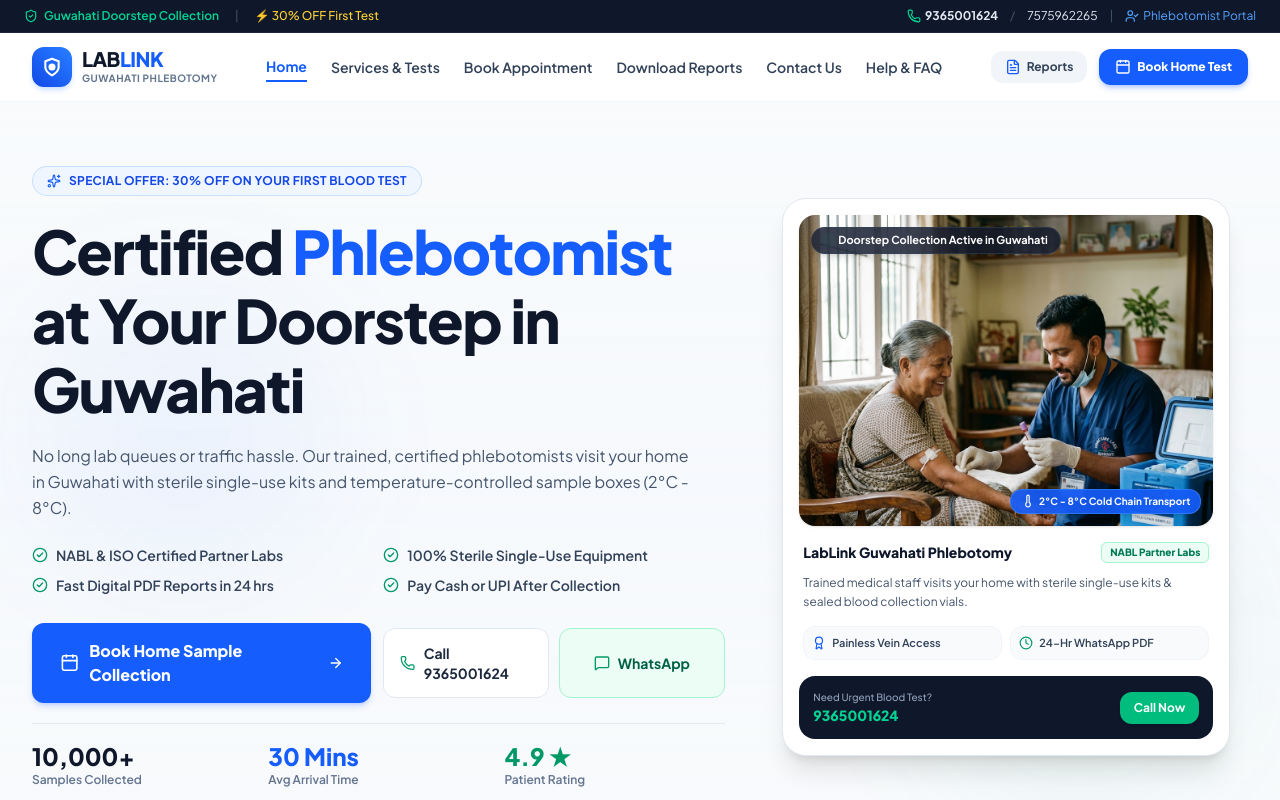
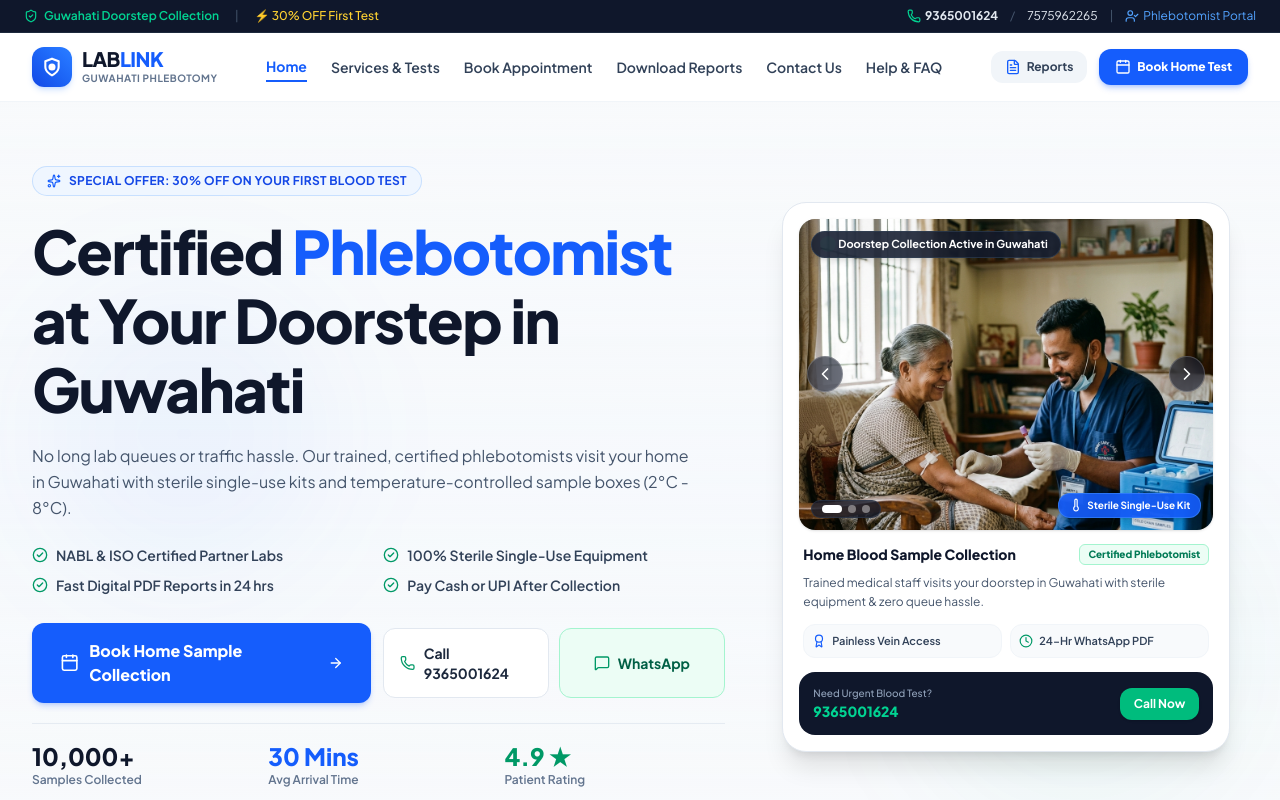
Before and after one commit to dipexplorer/lablink-guwahati, a Next.js app: page / in a window 1280 px wide. Shown: the top 800 px of the page. Built offline with nearby package versions, Linux system fonts and the light colour scheme.

Commit message:
Add 3-image interactive slider with arrow controls to Hero component and copy visual assets

```diff
--- a/src/components/Hero.tsx
+++ b/src/components/Hero.tsx
@@ -1,6 +1,6 @@
 "use client";
 
-import React from "react";
+import React, { useState } from "react";
 import {
   Calendar,
   Phone,
@@ -12,9 +12,53 @@
   Thermometer,
   ArrowRight,
   MessageSquare,
+  ChevronLeft,
+  ChevronRight,
 } from "lucide-react";
 
 export default function Hero() {
+  const [currentSlide, setCurrentSlide] = useState(0);
+
+  const slides = [
+    {
+      image: "/guwahati_phlebotomist_home_collection.png",
+      alt: "Certified LabLink Phlebotomist conducting doorstep blood sample collection at home in Guwahati",
+      liveBadge: "Doorstep Collection Active in Guwahati",
+      coldBadge: "Sterile Single-Use Kit",
+      title: "Home Blood Sample Collection",
+      tag: "Certified Phlebotomist",
+      description: "Trained medical staff visits your doorstep in Guwahati with sterile equipment & zero queue hassle.",
+    },
+    {
+      image: "/guwahati_phlebotomist_cold_chain.png",
+      alt: "Phlebotomist placing blood sample vials into 2°C - 8°C cold chain transport box",
+      liveBadge: "2°C - 8°C Cold Chain Transport",
+      coldBadge: "Insulated Thermal Box",
+      title: "Strict Cold-Chain Safety",
+      tag: "100% Specimen Integrity",
+      description: "Samples are immediately sealed and transported in temperature-controlled boxes for precise lab testing.",
+    },
+    {
+      image: "/guwahati_digital_report_family.png",
+      alt: "Assamese family viewing verified digital lab report on smartphone in Guwahati",
+      liveBadge: "24-Hour PDF Report Delivery",
+      coldBadge: "WhatsApp & Mobile Access",
+      title: "Fast Verified Digital Reports",
+      tag: "NABL Certified Labs",
+      description: "Receive your NABL-verified lab reports directly on WhatsApp and email within 24 hours.",
+    },
+  ];
+
+  const prevSlide = () => {
+    setCurrentSlide((prev) => (prev === 0 ? slides.length - 1 : prev - 1));
+  };
+
+  const nextSlide = () => {
+    setCurrentSlide((prev) => (prev === slides.length - 1 ? 0 : prev + 1));
+  };
+
+  const slide = slides[currentSlide];
+
   return (
     <section className="relative overflow-hidden bg-gradient-to-b from-slate-50 via-blue-50/20 to-slate-50 py-10 lg:py-16 border-b border-slate-200/60">
       {/* Background Decorative Blur Blobs */}
@@ -113,42 +157,73 @@
 
           </div>
 
-          {/* Right Column: High-Impact Visual Image Card for Instant Visual Understanding */}
+          {/* Right Column: Multi-Image Interactive Carousel Card */}
           <div className="lg:col-span-5 relative mt-4 lg:mt-0">
-            <div className="relative mx-auto max-w-md bg-white rounded-3xl p-3 sm:p-4 border border-slate-200 shadow-xl space-y-4">
+            <div className="relative mx-auto max-w-md bg-white rounded-3xl p-3 sm:p-4 border border-slate-200 shadow-xl space-y-3.5">
 
-              {/* Main Visual Image Showing Doorstep Sample Collection */}
-              <div className="relative rounded-2xl overflow-hidden aspect-[4/3] group shadow-sm">
+              {/* Carousel Image Display Window */}
+              <div className="relative rounded-2xl overflow-hidden aspect-[4/3] group shadow-sm bg-slate-100">
                 <img
-                  src="/guwahati_phlebotomist_home_collection.png"
-                  alt="Certified LabLink Phlebotomist conducting doorstep blood sample collection at home in Guwahati"
-                  className="w-full h-full object-cover object-top group-hover:scale-105 transition-transform duration-500"
+                  src={slide.image}
+                  alt={slide.alt}
+                  className="w-full h-full object-cover object-top transition-all duration-500"
                 />
 
                 {/* Live Badge Overlay */}
-                <div className="absolute top-3 left-3 bg-slate-900/80 backdrop-blur-md px-3 py-1 rounded-full text-white text-[11px] font-bold flex items-center gap-1.5 border border-slate-700/60 shadow-md">
+                <div className="absolute top-3 left-3 bg-slate-900/85 backdrop-blur-md px-3 py-1 rounded-full text-white text-[11px] font-bold flex items-center gap-1.5 border border-slate-700/60 shadow-md">
                   <span className="w-2 h-2 rounded-full bg-emerald-400 animate-ping inline-block" />
-                  <span>Doorstep Collection Active in Guwahati</span>
+                  <span>{slide.liveBadge}</span>
                 </div>
 
-                {/* Cold Chain Badge */}
+                {/* Cold Chain / Feature Tag */}
                 <div className="absolute bottom-3 right-3 bg-blue-600/90 backdrop-blur-md px-2.5 py-1 rounded-xl text-white text-[10px] font-bold flex items-center gap-1 shadow-md border border-blue-400/40">
                   <Thermometer className="w-3.5 h-3.5" />
-                  <span>2°C - 8°C Cold Chain Transport</span>
+                  <span>{slide.coldBadge}</span>
+                </div>
+
+                {/* Interactive Navigation Arrow Buttons (Left & Right) */}
+                <button
+                  onClick={prevSlide}
+                  aria-label="Previous Slide"
+                  className="absolute left-2 top-1/2 -translate-y-1/2 w-9 h-9 rounded-full bg-slate-900/60 hover:bg-slate-900/90 text-white backdrop-blur-md flex items-center justify-center border border-white/20 transition-all hover:scale-110 active:scale-95 shadow-lg"
+                >
+                  <ChevronLeft className="w-5 h-5" />
+                </button>
+
+                <button
+                  onClick={nextSlide}
+                  aria-label="Next Slide"
+                  className="absolute right-2 top-1/2 -translate-y-1/2 w-9 h-9 rounded-full bg-slate-900/60 hover:bg-slate-900/90 text-white backdrop-blur-md flex items-center justify-center border border-white/20 transition-all hover:scale-110 active:scale-95 shadow-lg"
+                >
+                  <ChevronRight className="w-5 h-5" />
+                </button>
+
+                {/* Interactive Slide Indicator Dots */}
+                <div className="absolute bottom-3 left-3 flex items-center gap-1.5 bg-slate-900/70 backdrop-blur-md px-2.5 py-1 rounded-full border border-slate-700/50">
+                  {slides.map((_, idx) => (
+                    <button
+                      key={idx}
+                      onClick={() => setCurrentSlide(idx)}
+                      aria-label={`Go to slide ${idx + 1}`}
+                      className={`h-2 rounded-full transition-all duration-300 ${
+                        currentSlide === idx ? "w-5 bg-white" : "w-2 bg-white/40 hover:bg-white/70"
+                      }`}
+                    />
+                  ))}
                 </div>
               </div>
 
-              {/* Instant Visual Caption & Trust Features */}
-              <div className="px-1 space-y-2.5">
+              {/* Dynamic Slide Caption & Trust Details */}
+              <div className="px-1 space-y-2">
                 <div className="flex items-center justify-between">
-                  <h3 className="font-extrabold text-slate-900 text-sm">LabLink Guwahati Phlebotomy</h3>
+                  <h3 className="font-extrabold text-slate-900 text-sm">{slide.title}</h3>
                   <span className="px-2 py-0.5 rounded-md bg-emerald-50 text-emerald-700 font-extrabold text-[10px] border border-emerald-200">
-                    NABL Partner Labs
+                    {slide.tag}
                   </span>
                 </div>
 
-                <p className="text-xs text-slate-600 leading-relaxed">
-                  Trained medical staff visits your home with sterile single-use kits & sealed blood collection vials.
+                <p className="text-xs text-slate-600 leading-relaxed min-h-[36px]">
+                  {slide.description}
                 </p>
 
                 {/* Service Highlights */}
```
Also changed, not shown: public/guwahati_digital_report_family.png (added), public/guwahati_phlebotomist_cold_chain.png (added).
